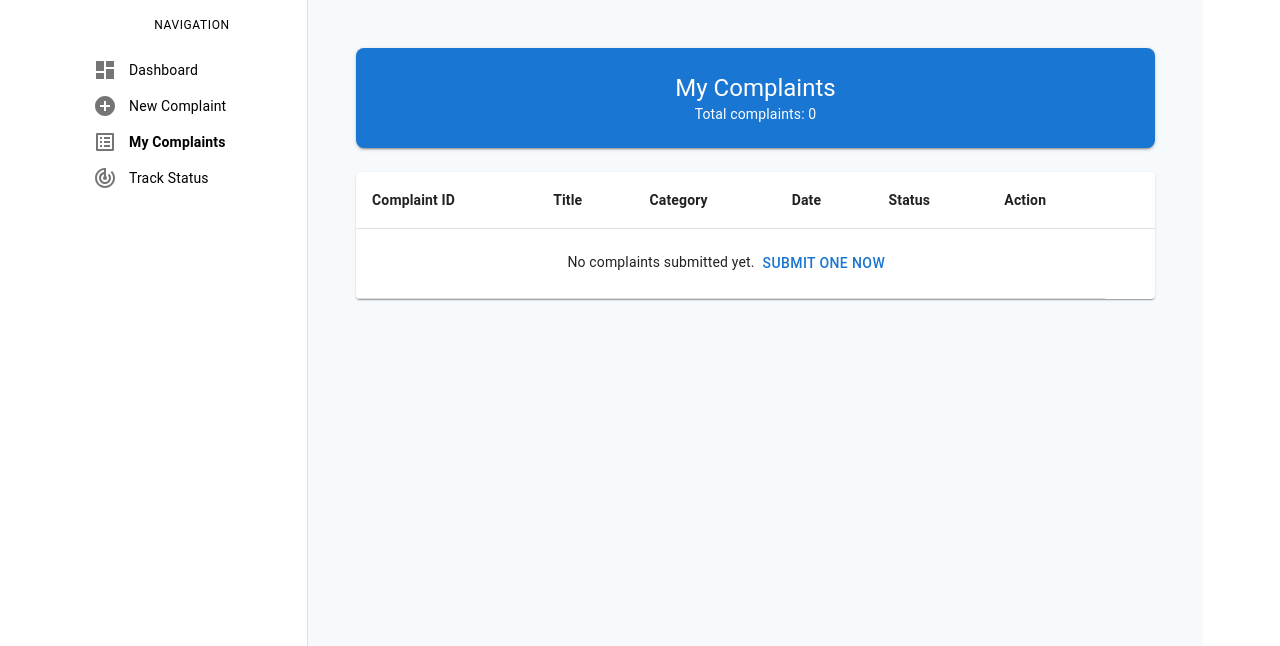
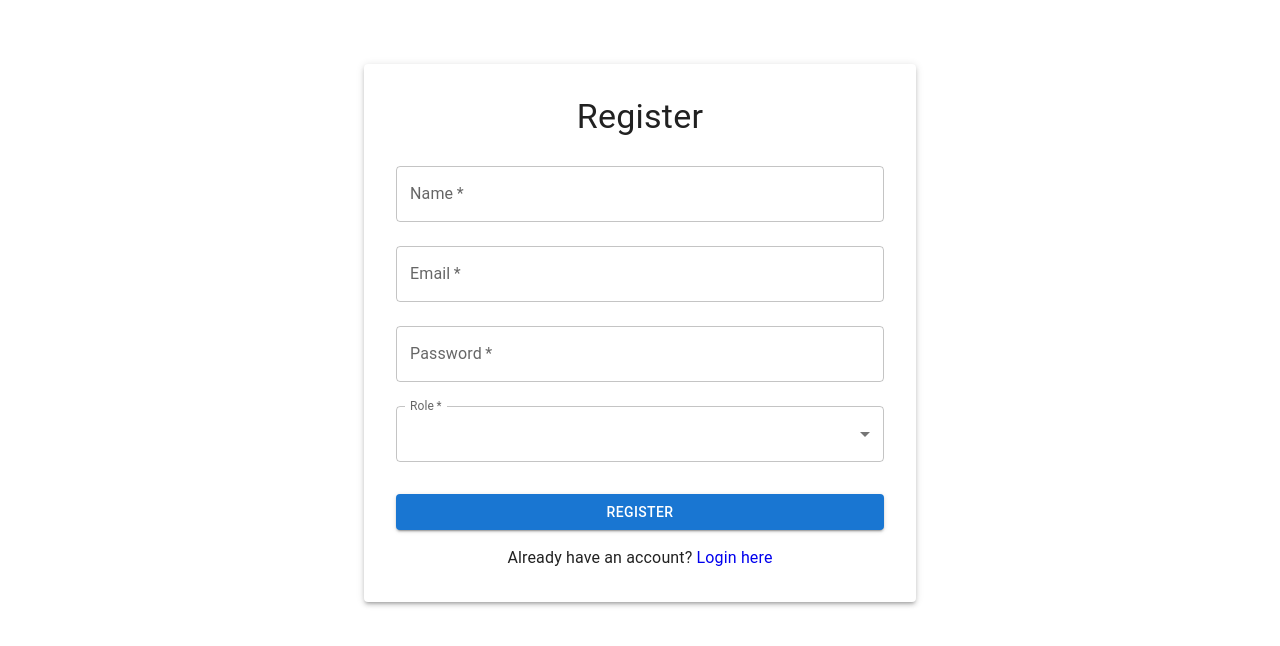
Before and after one commit to Astrophile-tech/complaint_management_system, a React app in the folder frontend/: page /register in a window 1280 px wide. Before the commit this address led to /. Shown: the top 646 px of the page. Built offline with nearby package versions, Linux system fonts and the light colour scheme; the HTML template or start-up script is replaced by a standard one.

Commit message:
loginpage and registration page

```diff
--- a/frontend/src/App.jsx
+++ b/frontend/src/App.jsx
@@ -9,21 +9,25 @@ import ComplaintStatus from './components/ComplaintStatus';
 import AdminDashboard from './components/adminDashboard';
 import StudentDashboard from './components/studentDashboard';
 import SubmitComplaint from './components/SubmitComplaint';
-import { INIT_USERS, INIT_COMPLAINTS } from './utils/Constants';
+import { INIT_USERS,INIT_COMPLAINTS } from './utils/Constants';
+import Login from './components/LOGIN';
+import DashboardLayout from './components/DashboardLayout';
+import Register from './components/Register';
 
 const App = () => {
   const location = useLocation();
-  const role = location.pathname.startsWith('/admin') ? 'admin' : 'student';
-  const users = INIT_USERS;
+  const role=location.pathname.startsWith('/admin') ? 'admin' : 'student';
   const complaints = INIT_COMPLAINTS;
-  const currentStudent = users.find(user => user.role === 'student') ?? users[0];
+  const user = INIT_USERS;
+  const currentStudent=user.find(user=>user.role==="student") ?? user[0];
+  return (
 
-  return (
-    <Box sx={{ display: 'flex', minHeight: '100vh', bgcolor: '#F7FAFC' }}>
-      <Sidebar role={role} />
-      <Box component="main" sx={{ flex: 1, p: { xs: 2, md: 3 } }}>
         <Routes>
-          <Route path="/admindash" element={<AdminDashboard complaints={complaints} users={users} />} />
+          <Route path="/login" element={<Login/>} />
+          <Route path="/register" element={<Register/>} />
+
+          <Route element={<DashboardLayout />}>
+          <Route path="/admindash" element={<AdminDashboard user={user} complaints={complaints} />} />
           <Route path="/studentdash" element={<StudentDashboard user={currentStudent} complaints={complaints} />} />
           <Route path="/submit" element={<SubmitComplaint />} />
           <Route path="/complaint-details/:id" element={<ComplaintDetails />} />
@@ -31,9 +35,11 @@ const App = () => {
           <Route path="/details" element={<ComplaintDetails />} />
           <Route path="/status" element={<ComplaintStatus />} />
           <Route path="*" element={<Navigate to="/" replace />} />
+          <Route path="/" element={<Navigate to="/login" />} />
+          </Route>
+
         </Routes>
-      </Box>
-    </Box>
+
   );
 }
 
--- /dev/null
+++ b/frontend/src/components/DashboardLayout.jsx
@@ -0,0 +1,28 @@
+import { Outlet, useNavigate } from 'react-router-dom';
+import { useEffect } from 'react';
+import { Box } from '@mui/material';
+import Sidebar from './Sidebar';
+
+const DashboardLayout = () => {
+  const navigate = useNavigate();// can go to another page
+  const user = JSON.parse(localStorage.getItem('currentUser')); // Get current user from browser Storage
+
+  useEffect(() => {
+    if (!user) {
+      navigate('/login', { replace: true }); // Redirect to login if not authenticated
+    }
+  }, [user, navigate]); //check if user is logged in, if not redirect to login page
+
+  if (!user) return null; // Don't render while redirecting
+
+  return (
+    <Box sx={{ display: 'flex', minHeight: '100vh', bgcolor: '#F7FAFC' }}>
+      <Sidebar role={user.role.toLowerCase()} />
+      <Box component="main" sx={{ flex: 1, p: { xs: 2, md: 3 } }}>
+        <Outlet /> {/* Your dashboard pages render here */}
+      </Box>
+    </Box>
+  );
+};
+
+export default DashboardLayout;
--- /dev/null
+++ b/frontend/src/components/Login.jsx
@@ -0,0 +1,76 @@
+import React, { useState } from 'react';
+import { useNavigate, Link } from 'react-router-dom';
+import {
+  Box, Button, TextField, Typography, Paper, Alert, Container
+} from '@mui/material';
+import { INIT_USERS} from '../utils/Constants';
+
+
+const Login = () => {
+  const navigate = useNavigate();
+  const [formData, setFormData] = useState({ email: '', password: '' });
+  const [error, setError] = useState('');
+
+  const handleChange = (e) => {
+    setFormData({ ...formData, [e.target.name]: e.target.value });
+    setError('');
+  };
+
+  const handleSubmit = (e) => {
+    e.preventDefault();
+
+    // Get registered users from INIT_USERS
+    const users = INIT_USERS; //
+
+    // Find matching user
+    const user = users.find(
+      u => u.email === formData.email && u.password === formData.password
+    );
+
+    if (!user) {
+      setError('Invalid email or password. Only registered users can login.');
+      return;
+    }
+
+    // Save current user session
+    localStorage.setItem('currentUser', JSON.stringify(user));
+
+    // role based login
+    if (user.role === 'Admin') {
+      navigate('/admindash');
+    } else {
+      navigate('/studentdash'); // Student dashboard
+    }
+  };
+
+  return (
+    <Container maxWidth="sm">
+      <Paper elevation={3} sx={{ p: 4, mt: 8 }}>
+        <Typography variant="h4" align="center" gutterBottom>
+          Login
+        </Typography>
+
+
+        {error && <Alert severity="error" sx={{ mb: 2 }}>{error}</Alert>} { /* Display error if error exists */}
+
+        <Box component="form" onSubmit={handleSubmit}>
+            {/* Form fields */ }
+          <TextField fullWidth label="Email"name="email" type="email" value={formData.email} onChange={handleChange} margin="normal" required/>
+          <TextField fullWidth label="Password" name="password" type="password" value={formData.password} onChange={handleChange} margin="normal"required />
+          <Button type="submit" fullWidth variant="contained" sx={{ mt: 3, mb: 2 }}>
+            Login
+          </Button>
+          {/* Register link */ }
+          <Typography align="center">
+            Don't have an account?{' '}
+            <Link to="/register" style={{ textDecoration: 'none' }}>
+              Register here
+            </Link>
+          </Typography>
+        </Box>
+      </Paper>
+    </Container>
+  );
+};
+
+export default Login;
--- a/frontend/src/components/MyComplaints.jsx
+++ b/frontend/src/components/MyComplaints.jsx
@@ -6,10 +6,10 @@ function MyComplaints() {
   const navigate = useNavigate();
   const [complaints, setComplaints] = useState([]);
 
-  // CHANGE 1: Read from localStorage instead of Constants.js
+  //  Read from localStorage
   useEffect(() => {
     const stored = JSON.parse(localStorage.getItem('complaints') || '[]');
-    setComplaints(stored); // This will have E1, E2, E3...
+    setComplaints(stored);
   }, []);
 
   const getStatusColor = (status) => {
@@ -20,14 +20,7 @@ function MyComplaints() {
 
   return (
     <Box sx={{ p: 3 }}>
-      <Box sx={{
-        bgcolor: '#1976d2',
-        color: 'white',
-        p: 3,
-        mb: 3,
-        borderRadius: 2,
-        boxShadow: 2
-      }}>
+      <Box sx={{ bgcolor: '#1976d2',  color: 'white',  p: 3, mb: 3, borderRadius: 2,boxShadow: 2 }}>
         <Typography variant="h5" mb={1}>My Complaints</Typography>
         <Typography variant="body2">
           Total complaints: {complaints.length}
--- /dev/null
+++ b/frontend/src/components/Register.jsx
@@ -0,0 +1,123 @@
+import React, { useState } from 'react';
+import { useNavigate, Link } from 'react-router-dom';
+import {
+  Box, Button, TextField, Typography, Paper, MenuItem, Alert, Container
+} from '@mui/material';
+import { INIT_USERS} from '../utils/Constants';
+const Register = () => {
+  const navigate = useNavigate();
+  const [formData, setFormData] = useState({
+    name: '',
+    email: '',
+    password: '',
+    role: 'student'
+  });
+  const [error, setError] = useState('');
+  const [success, setSuccess] = useState('');
+
+  const handleChange = (e) => {
+    setFormData({ ...formData, [e.target.name]: e.target.value });
+    setError('');
+  };
+
+  const handleSubmit = (e) => {
+    e.preventDefault();
+
+    const users = JSON.parse(localStorage.getItem('users') || '[]');
+    const allUsers = [...users, ...INIT_USERS]; // Combine with initial users
+
+    // Check if email already exists
+    if (users.find(u => u.email === formData.email)) {
+      setError('Email already registered');
+      return;
+    }
+
+    // Create new user with ID
+    const newUser = {
+      id: `U${users.length + 1}`,
+      ...formData
+    };
+
+    // Save to localStorage
+    localStorage.setItem('users', JSON.stringify([...users, newUser]));
+
+    setSuccess('Registration successful! Redirecting to login...');
+    setTimeout(() => navigate('/login'), 1500);
+  };
+
+  return (
+    <Container maxWidth="sm">
+      <Paper elevation={3} sx={{ p: 4, mt: 8 }}>
+        <Typography variant="h4" align="center" gutterBottom>
+          Register
+        </Typography>
+
+        {error && <Alert severity="error" sx={{ mb: 2 }}>{error}</Alert>}
+        {success && <Alert severity="success" sx={{ mb: 2 }}>{success}</Alert>}
+
+        <Box component="form" onSubmit={handleSubmit}>
+          <TextField
+            fullWidth
+            label="Name"
+            name="name"
+            value={formData.name}
+            onChange={handleChange}
+            margin="normal"
+            required
+          />
+          <TextField
+            fullWidth
+            label="Email"
+            name="email"
+            type="email"
+            value={formData.email}
+            onChange={handleChange}
+            margin="normal"
+            required
+          />
+          <TextField
+            fullWidth
+            label="Password"
+            name="password"
+            type="password"
+            value={formData.password}
+            onChange={handleChange}
+            margin="normal"
+            required
+          />
+          <TextField
+            fullWidth
+            select
+            label="Role"
+            name="role"
+            value={formData.role}
+            onChange={handleChange}
+            margin="normal"
+            required
+          >
+            <MenuItem value="Student">Student</MenuItem>
+            <MenuItem value="Admin">Admin</MenuItem>
+          </TextField>
+
+          <Button
+            type="submit"
+            fullWidth
+            variant="contained"
+            sx={{ mt: 3, mb: 2 }}
+          >
+            Register
+          </Button>
+
+          <Typography align="center">
+            Already have an account?{' '}
+            <Link to="/login" style={{ textDecoration: 'none' }}>
+              Login here
+            </Link>
+          </Typography>
+        </Box>
+      </Paper>
+    </Container>
+  );
+};
+
+export default Register;
--- a/frontend/src/utils/Constants.js
+++ b/frontend/src/utils/Constants.js
@@ -17,9 +17,9 @@ const BAR_COLORS = ["#3B82F6","#F59E0B","#10B981","#EF4444","#8B5CF6","#EC4899",
 
 // ─── Seed Data ─────────────────────────────────────────────────────────────────
 const INIT_USERS = [
-  { id:"u1", name:"Arjun Menon",  email:"arjun@college.edu",  password:"pass123",  role:"student" },
-  { id:"u2", name:"Priya Nair",   email:"priya@college.edu",  password:"pass123",  role:"student" },
-  { id:"u3", name:"Admin Kumar",  email:"admin@college.edu",  password:"admin123", role:"admin"   },
+  { id:"u1", name:"Nandana",  email:"nandana@college.edu",  password:"pass123",  role:"student" },
+  { id:"u2", name:"Jobin",   email:"jobin@college.edu",  password:"pass123",  role:"student" },
+  { id:"u3", name:"Admin",  email:"admin@college.edu",  password:"admin123", role:"admin"   },
 ];
 
 const today = () => new Date().toISOString().split("T")[0];
```
Also changed, not shown: frontend/src/components/AddComplaint 2.jsx (deleted, +0 -11 lines).
